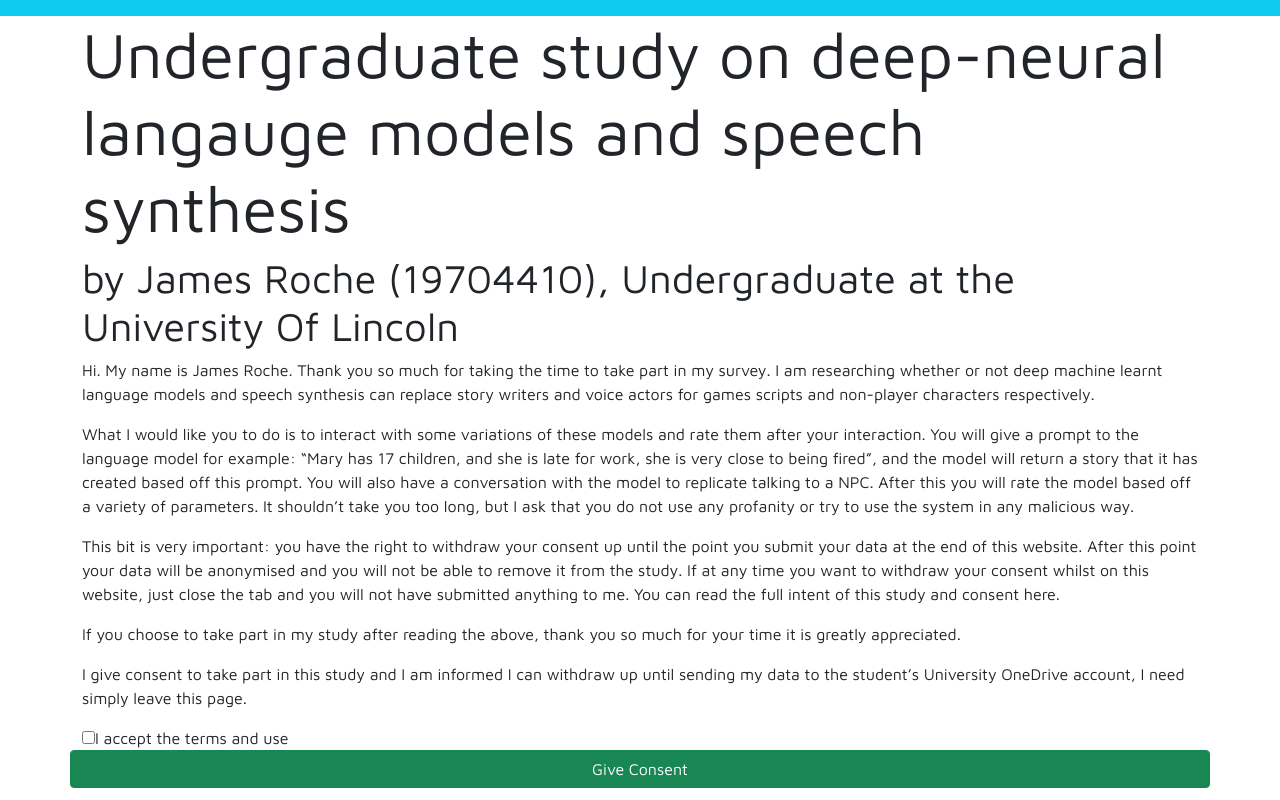
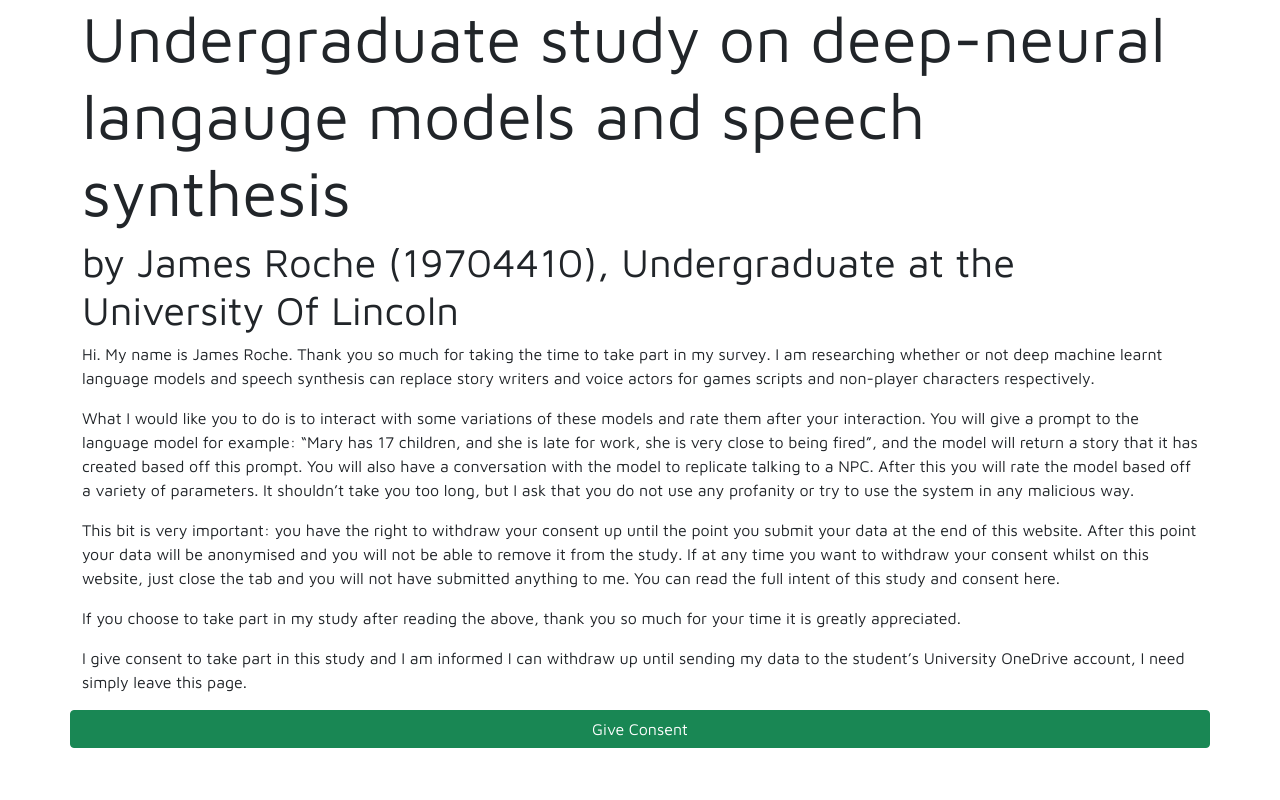
Before and after one commit to spoolean/ProjectSoftware-Vue-ASP.netAPI, a Vue app in the folder ProjectSoftware/: page / in a window 1280 px wide. Built offline with nearby package versions, Linux system fonts and the light colour scheme.

Commit message:
Changes the way pages are changed

```diff
--- a/ProjectSoftware/src/App.js
+++ b/ProjectSoftware/src/App.js
@@ -16,26 +16,13 @@ export default {
     render() {
         return (
             <div>
-                <div>
-                    <b-navbar toggleable="lg" type="dark" variant="info" sticky="true">
-
-                    </b-navbar>
+                <div class = "row sticky bg-dark">
                 </div>
-                {this.$store.state.activePane === "consent" && <Consent />}
-                {this.$store.state.activePane === "languageModel" && <LanguageModel />}
-                {this.$store.state.activePane === "evaluation" && <Evaluation />}
-                {this.$store.state.activePane === "submit" && <Sumbit />}
+                {this.$store.state.activePage === 1 && <Consent />}
+                {this.$store.state.activePage === 2 && <LanguageModel />}
+                {this.$store.state.activePage === 3 && <Evaluation />}
+                {this.$store.state.activePage === 4 && <Sumbit />}
             </div>
-            // <div class="container-fluid">
-
-            //     {/* <Consent />
-            //     <div>
-            //         <b-button>Button</b-button>
-            //         <b-button variant="danger">Button</b-button>
-            //         <b-button variant="success">Button</b-button>
-            //         <b-button variant="outline-primary">Button</b-button>
-            //     </div> */}
-            // </div>
         );
     },
 };
--- a/ProjectSoftware/src/components/Consent.js
+++ b/ProjectSoftware/src/components/Consent.js
@@ -1,12 +1,13 @@
 export default {
     name: "Consent",
     data: () => ({
-        consent: false,
     }),
     methods: {
+        // This function sends the user from the consent page to the LanguageModel page
         sendConsent() {
-            this.$store.dispatch("consentToLanguage", this.consent);
-        },
+            // Dispatch the action that will change the page
+            this.$store.dispatch("changePage", 2);
+        }
     },
     computed: {},
     render() {
@@ -55,15 +56,6 @@ export default {
                     withdraw up until sending my data to the student’s University OneDrive
                     account, I need simply leave this page.{" "}
                 </p>
-                <b-form-checkbox
-                    id="checkbox-1"
-                    vModel={this.consent}
-                    name="checkbox-1"
-                    value={true}
-                    unchecked-value={false}
-                >
-                    I accept the terms and use
-                </b-form-checkbox>
                 <div class="row">
                     <button
                         type="button"
--- a/ProjectSoftware/src/components/Store.js
+++ b/ProjectSoftware/src/components/Store.js
@@ -5,23 +5,28 @@ Vue.use(Vuex);
 
 export default new Vuex.Store({
     state: {
-    consent: false,
-    activePane: "consent",
+        activePage: 1,
     },
     mutations: {
-    setConsent(state, consent) {
-      state.consent = consent;
+        setActivePage(state, page) {
+            state.activePage = page;
         },
-    setActivePane(state, pane) {
-      state.activePane = pane;
+        incrementPage(state) {
+            state.activePage += 1;
+        },
+        decrementPage(state) {
+            state.activePage -= 1;
         },
     },
     actions: {
-    consentToLanguage({ commit, state }, consent) {
-      commit("setConsent", consent);
-      if (consent) {
-        commit("setActivePane", "languageModel");
+        changePage({ commit }, page) {
+            commit("setActivePage", page);
+        },
+        forward({ commit }) {
+            commit("incrementPage");
+        },
+        backward({ commit }) {
+            commit("decrementPage");
         }
     },
-  },
 });
```
Also changed, not shown: 1 other file (tests, documents, lock files or other folders). Lines whose indentation alone changed are shown as unchanged.
